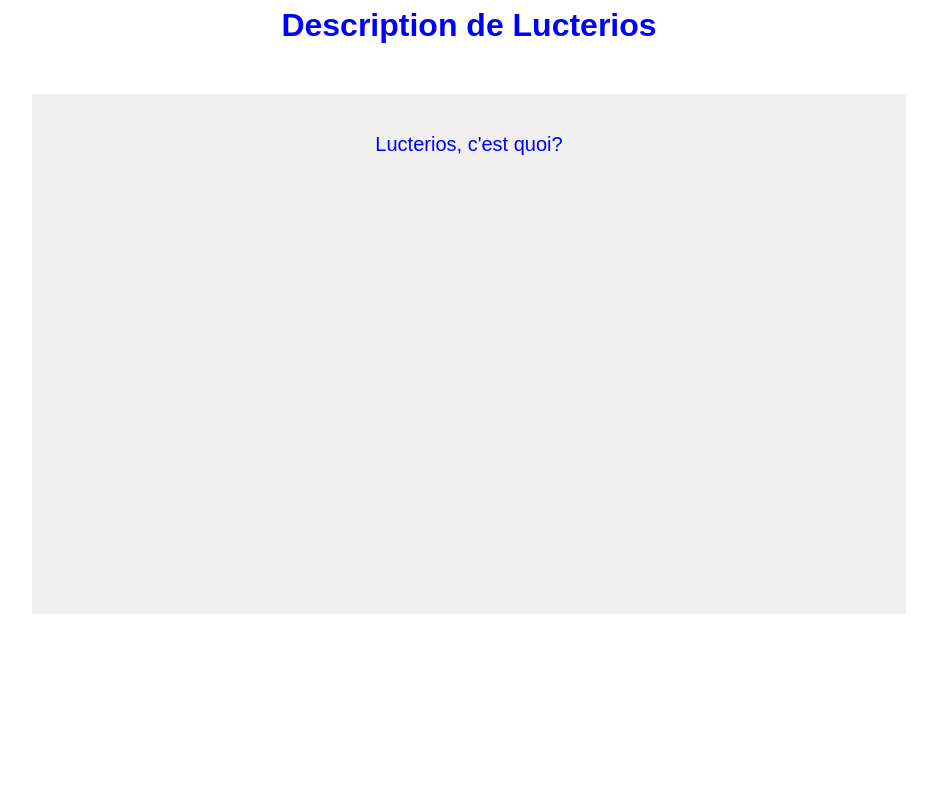
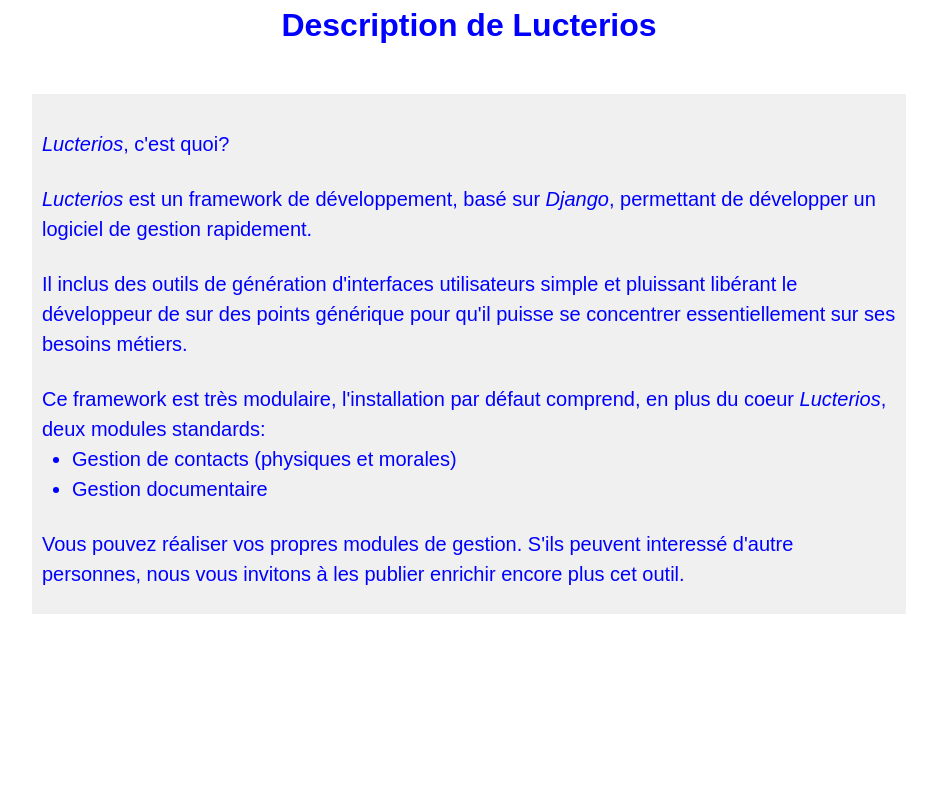
Before and after one commit to Lucterios2/Lucterios2.github.io, a website: page index.html in a window 1280 px wide. Shown: the part 1160-1960 px from the top of the page, without its empty margins (171-1108 px from the left). Drawn offline with Linux system fonts and the light colour scheme.

Commit message:
add home+description

```diff
--- a/index.html
+++ b/index.html
@@ -16,6 +16,9 @@
 		<h1 translate="home.title"></h1>
 		<div>
 			<p translate="home.para1"></p>
+			<p translate="home.para2"></p>
+			<p translate="home.para3"></p>
+			<p translate="home.para4"></p>
 		</div>
 	</div>
 	<div class="joint"></div>
@@ -23,6 +26,10 @@
 		<h1 translate="description.title"></h1>
 		<div>
 			<p translate="description.para1"></p>
+			<p translate="description.para2"></p>
+			<p translate="description.para3"></p>
+			<p translate="description.para4"></p>
+			<p translate="description.para5"></p>
 		</div>
 	</div>
 	<div class="joint"></div>
--- a/media/fr_FR.json
+++ b/media/fr_FR.json
@@ -2,13 +2,20 @@
 	"home" : {
     	"button": "Accueil",
         "title": "Bienvenue sur le site de Lucterios",
-       	"para1": "Introduction sur Lucterios"
+       	"para1": "Ce site est dédié au framework <i>Lucterios</i> pour <i>Django<i>.",
+       	"para2": "<i>Lucterios</i> est un outil libre et gratuit pour vous aider à mettre en place un outil intranet métier pour votre structure (association, entreprise, ...).",
+       	"para3": "Vous trouverez ici une description de ce framework, comment l'installer sur votre ordinateur et des informations pratique pour contribuer à faire évoluer cet outil pour vos besoins.",
+       	"para4": ""
     },
 
     "description" : {
     	"button": "Description",
         "title": "Description de Lucterios",
-       	"para1": "Lucterios, c'est quoi?"
+       	"para1": "<i>Lucterios</i>, c'est quoi?",
+       	"para2": "<i>Lucterios</i> est un framework de développement, basé sur <i>Django</i>, permettant de développer un logiciel de gestion rapidement.",
+       	"para3": "Il inclus des outils de génération d'interfaces utilisateurs simple et pluissant libérant le développeur de sur des points générique pour qu'il puisse se concentrer essentiellement sur ses besoins métiers.",
+       	"para4": "Ce framework est très modulaire, l'installation par défaut comprend, en plus du coeur <i>Lucterios</i>, deux modules standards:<ul><li>Gestion de contacts (physiques et morales)</li><li>Gestion documentaire</li></ul>",
+       	"para5": "Vous pouvez réaliser vos propres modules de gestion. S'ils peuvent interessé d'autre personnes, nous vous invitons à les publier enrichir encore plus cet outil."
     },
 
     "install" : {
--- a/media/lucterios.css
+++ b/media/lucterios.css
@@ -85,4 +85,9 @@
 	font-size: 20px;
 	font-weight: 100;
 	line-height: 1.5;
+	text-align: left;
 }
+
+.block p ul {
+	margin-left: 30px;
+}
```
Also changed, not shown: media/en_US.json (+9 -2 lines).
